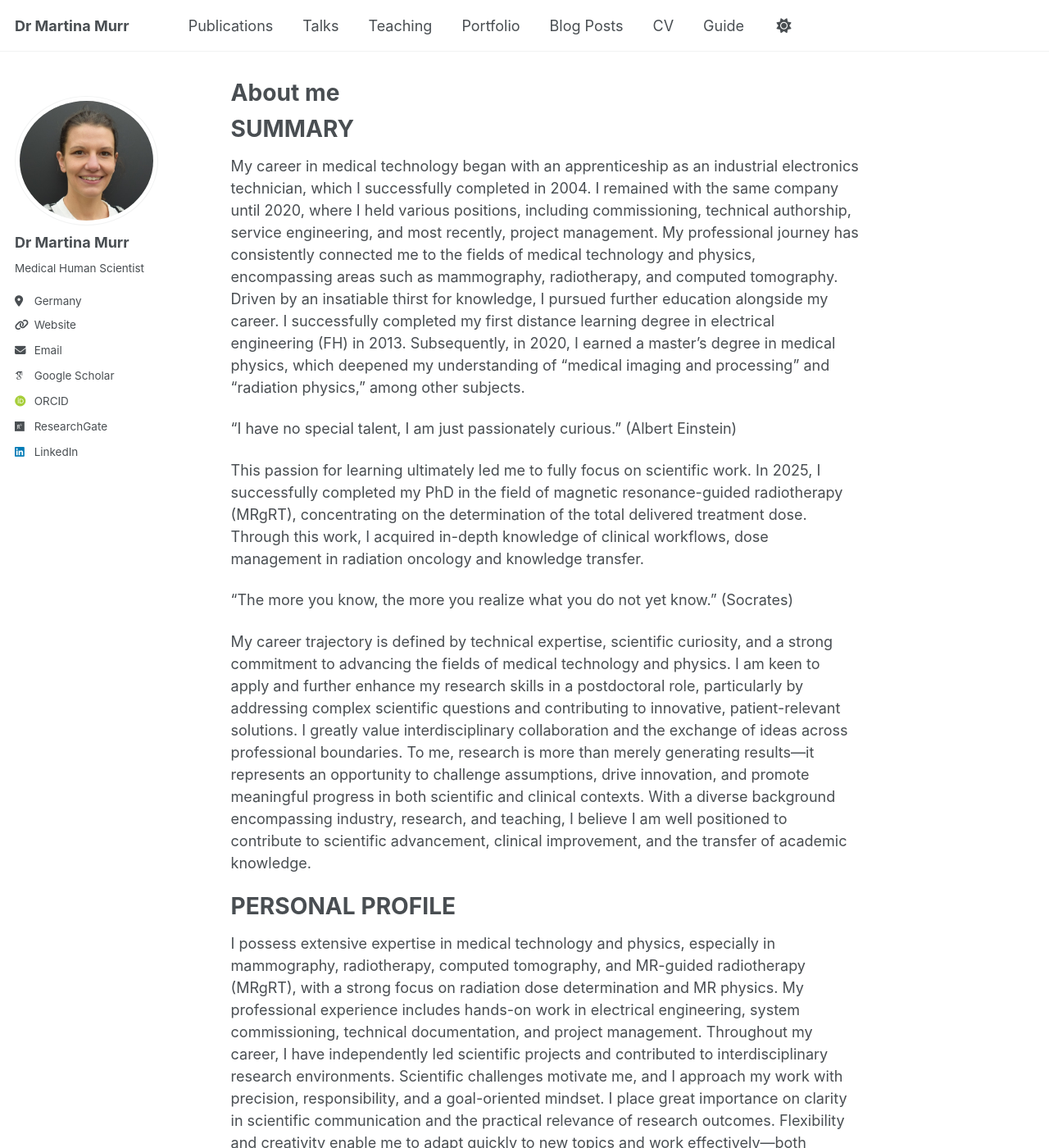
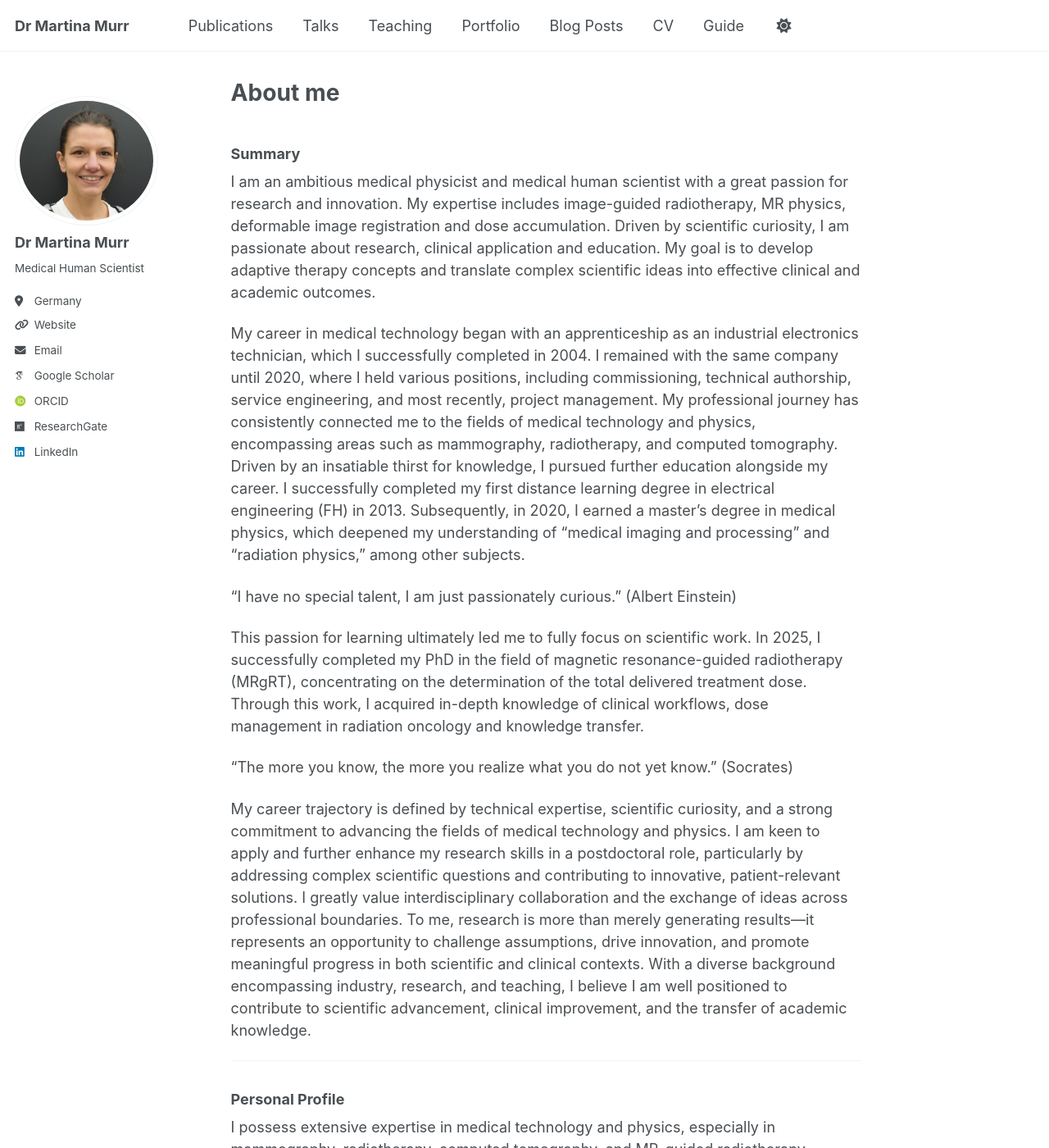
Before and after one commit to martinamurr/academicpages_V2, a Jekyll site: the page built from _pages/about.md, in a window 1280 px wide and 1400 px high. Shown: the whole window at 82% size. Built offline with Jekyll 4.4.1, drawn with Linux system fonts in a browser that asks for light colours; some web fonts are replaced; a script that is not in the unit is left out.

Commit message:
Update about.md

```diff
--- a/_pages/about.md
+++ b/_pages/about.md
@@ -7,8 +7,9 @@ redirect_from:
   - /about.html
 ---
 
-SUMMARY
-======
+### Summary
+I am an ambitious medical physicist and medical human scientist with a great passion for research and innovation. My expertise includes image-guided radiotherapy, MR physics, deformable image registration and dose accumulation. Driven by scientific curiosity, I am passionate about research, clinical application and education. My goal is to develop adaptive therapy concepts and translate complex scientific ideas into effective clinical and academic outcomes.
+
 My career in medical technology began with an apprenticeship as an industrial electronics technician, which I successfully completed in 2004. I remained with the same company until 2020, where I held various positions, including commissioning, technical authorship, service engineering, and most recently, project management. My professional journey has consistently connected me to the fields of medical technology and physics, encompassing areas such as mammography, radiotherapy, and computed tomography. Driven by an insatiable thirst for knowledge, I pursued further education alongside my career. I successfully completed my first distance learning degree in electrical engineering (FH) in 2013. Subsequently, in 2020, I earned a master’s degree in medical physics, which deepened my understanding of “medical imaging and processing” and “radiation physics,” among other subjects.
 
 “I have no special talent, I am just passionately curious.” (Albert Einstein)
@@ -19,6 +20,7 @@ This passion for learning ultimately led me to fully focus on scientific work. I
 
 My career trajectory is defined by technical expertise, scientific curiosity, and a strong commitment to advancing the fields of medical technology and physics. I am keen to apply and further enhance my research skills in a postdoctoral role, particularly by addressing complex scientific questions and contributing to innovative, patient-relevant solutions. I greatly value interdisciplinary collaboration and the exchange of ideas across professional boundaries. To me, research is more than merely generating results—it represents an opportunity to challenge assumptions, drive innovation, and promote meaningful progress in both scientific and clinical contexts. With a diverse background encompassing industry, research, and teaching, I believe I am well positioned to contribute to scientific advancement, clinical improvement, and the transfer of academic knowledge.
 
-PERSONAL PROFILE
-======
+-----
+
+### Personal Profile
 I possess extensive expertise in medical technology and physics, especially in mammography, radiotherapy, computed tomography, and MR-guided radiotherapy (MRgRT), with a strong focus on radiation dose determination and MR physics. My professional experience includes hands-on work in electrical engineering, system commissioning, technical documentation, and project management. Throughout my career, I have independently led scientific projects and contributed to interdisciplinary research environments. Scientific challenges motivate me, and I approach my work with precision, responsibility, and a goal-oriented mindset. I place great importance on clarity in scientific communication and the practical relevance of research outcomes. Flexibility and creativity enable me to adapt quickly to new topics and work effectively—both autonomously and within teams. My ambition is to contribute meaningfully to the development of adaptive, image-based therapies and to support the integration of research, clinical application, and education in a forward-thinking environment.
```
